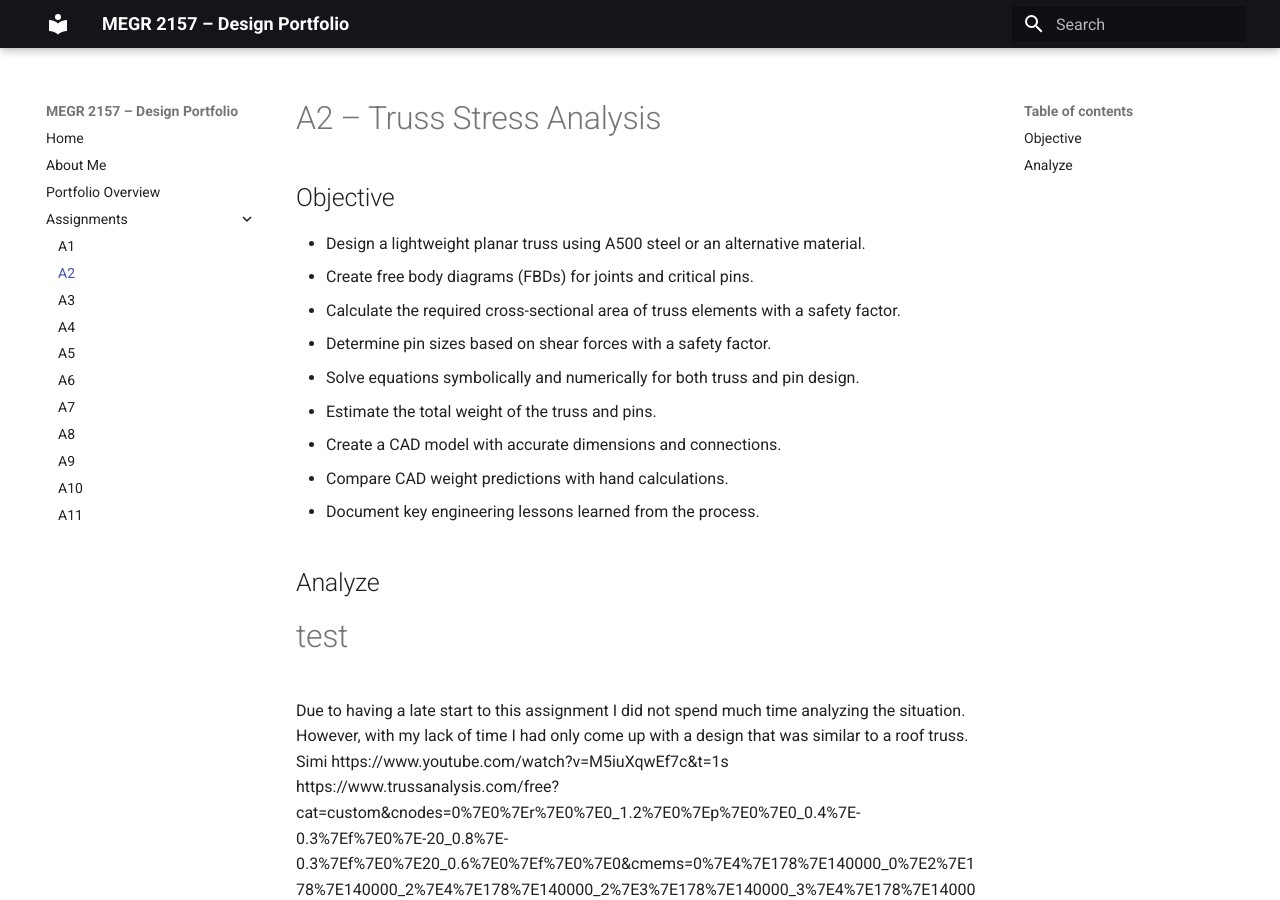
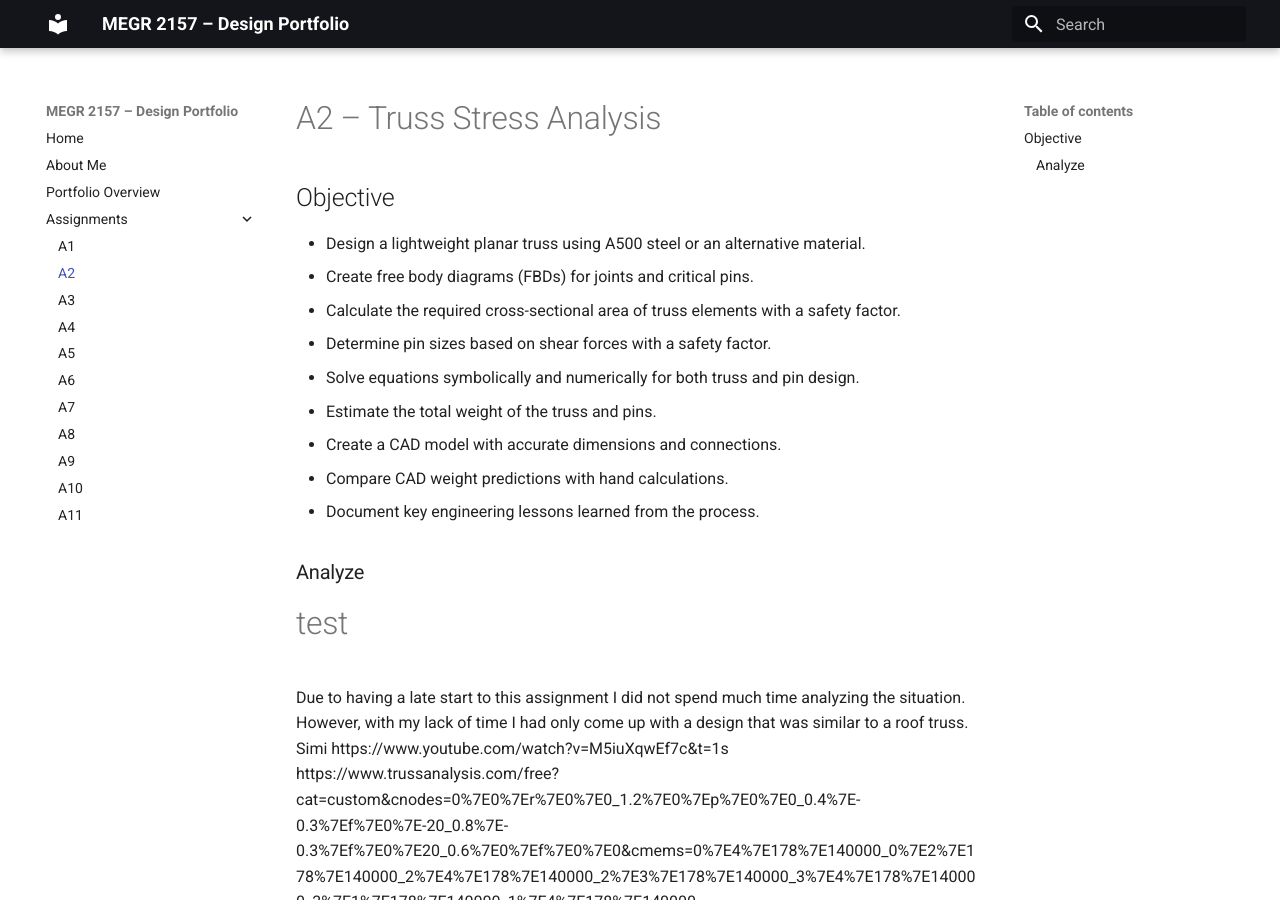
Before and after one commit to mbsibelius/megr2156-portfolio-mbs, an MkDocs documentation site: the page built from docs/assignments/A02/index.md, in a window 1280 px wide and 900 px high. Built offline with MkDocs 1.6.1 and Material for MkDocs 9.7.7, drawn with Linux system fonts in a browser that asks for light colours.

```diff
--- a/docs/assignments/A02/index.md
+++ b/docs/assignments/A02/index.md
@@ -11,7 +11,7 @@
 - Compare CAD weight predictions with hand calculations.
 - Document key engineering lessons learned from the process.
 
-## Analyze
+### Analyze
 # test
 Due to having a late start to this assignment I did not spend much time analyzing the situation. However, with my lack of time I had only come up with a design that was similar to a roof truss. Simi
 https://www.youtube.com/watch?v=M5iuXqwEf7c&t=1s
```
